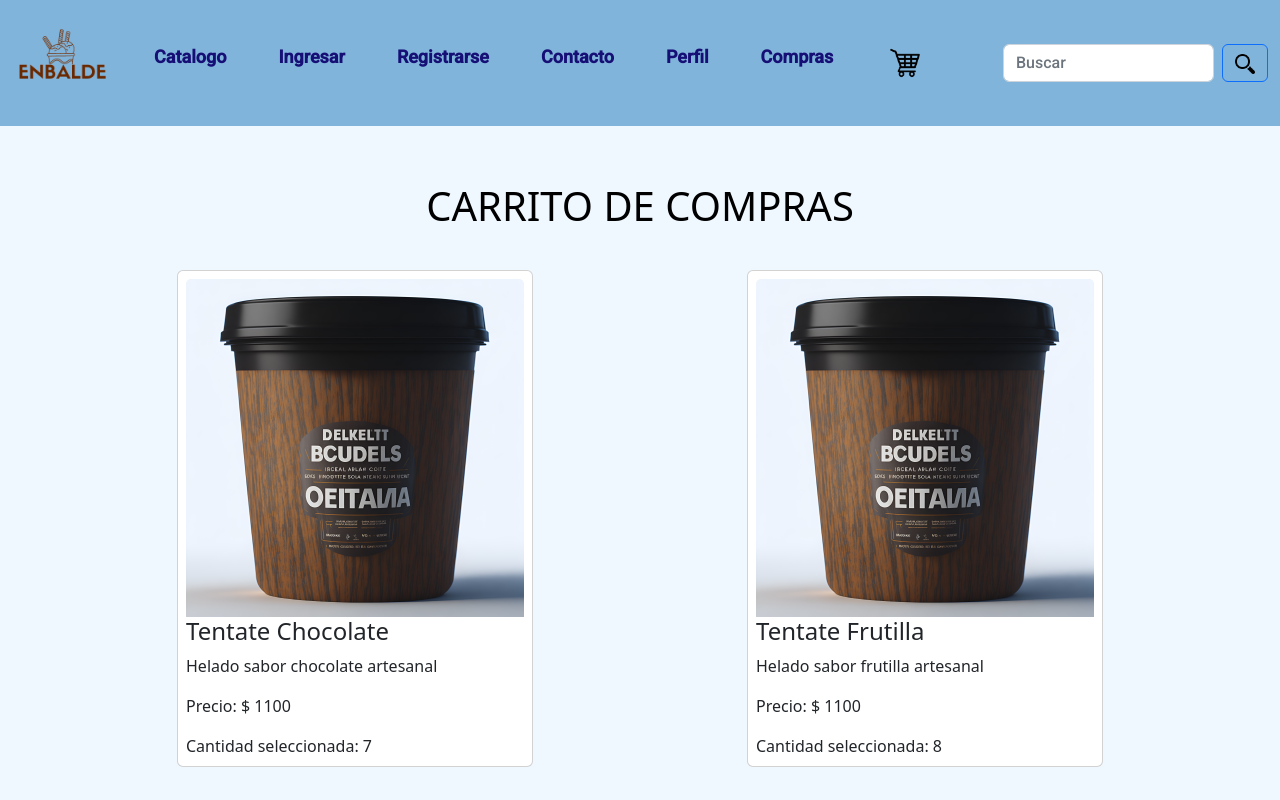
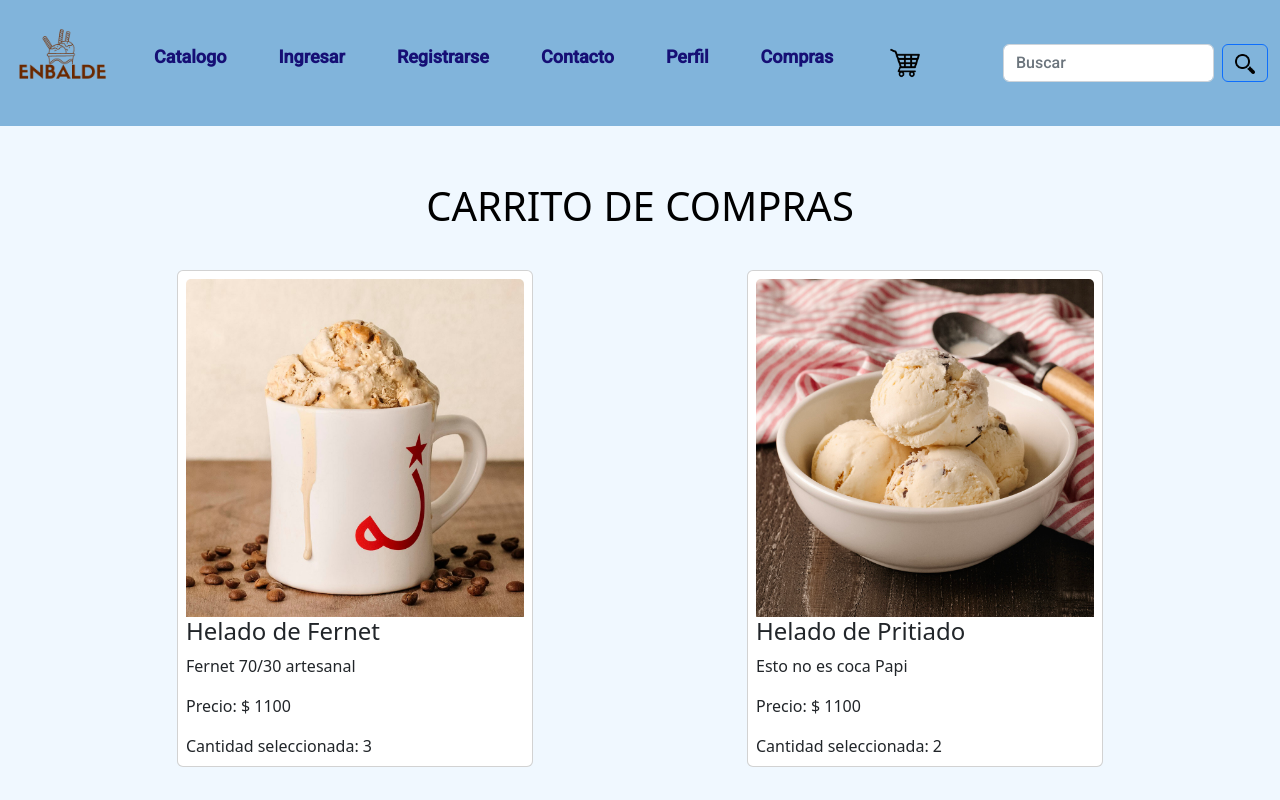
Before and after one commit to NataliaAlvarezIspc/proyecto-ispc-ecommerce, an Angular app in the folder front-end/enbalde/: page /carrito in a window 1280 px wide. Shown: the top 800 px of the page. Built offline with nearby package versions, Linux system fonts and the light colour scheme.

Commit message:
[UPDATE] Diseño de cards - Bug de checkboxs solucionado

```diff
--- a/front-end/enbalde/src/app/pages/carrito/carrito.component.css
+++ b/front-end/enbalde/src/app/pages/carrito/carrito.component.css
@@ -1,5 +1,4 @@
 #opcionDiv{
     display: flex;
     flex-direction: column;
-
 }
--- a/front-end/enbalde/src/app/pages/carrito/carrito.component.html
+++ b/front-end/enbalde/src/app/pages/carrito/carrito.component.html
@@ -46,17 +46,20 @@
       <h2 [ngStyle]="{color: 'green',fontWeight:'bolder'}">Agregaste a tu carrito</h2>
       <p>Has seleccionado {{ carrito.length }} producto(s)</p>
       <div id=opcionDiv>
+
         <h3>Forma de pago</h3>
         <div>
-          <input type="checkbox" name="opcionPago" value="efectivo" id="id_opcion1">
+          <input type="checkbox" name="opcionPago" value="efectivo" id="id_opcion1" (click)="uncheckOther($event)">
           <label for="id_opcion1">Efectivo</label>
         </div>
-       <div>
-        <input type="checkbox" name="opcionPago" value="mercado_pago" id="id_opcion2">
-        <label for="id_opcion2">Mercado Pago</label>
-       </div>
+        <div>
+          <input type="checkbox" name="opcionPago" value="mercado_pago" id="id_opcion2" (click)="uncheckOther($event)">
+          <label for="id_opcion2">Mercado Pago</label>
+        </div>
 
-      </div>
-      <button class="btn btn-primary btn-md" (click)="pagar()">Pagar</button>
+        <div>
+          <button class="btn btn-primary btn-md" (click)="pagar()">Pagar</button>
+        </div>
+
   </div>
 </div>
--- a/front-end/enbalde/src/app/pages/carrito/carrito.component.ts
+++ b/front-end/enbalde/src/app/pages/carrito/carrito.component.ts
@@ -20,6 +20,15 @@ export class CarritoComponent  {
   @Input() carrito: Seleccion[] = [];
   @Input() envios: Envio[] = [];
 
+  uncheckOther(event: Event) {
+    const checkbox = event.target as HTMLInputElement;
+    const checkboxes = Array.from(document.getElementsByName('opcionPago')) as HTMLInputElement[];
+    checkboxes.forEach(cb => {
+      if (cb !== checkbox) {
+        cb.checked = false;
+      }
+    });
+  }
   constructor(public carritoProductoService : CarritoService, public enviosService : EnviosService) {
   }
 
@@ -29,6 +38,8 @@ export class CarritoComponent  {
         this.envios = envios;
         this.envioElegido = envios[0];
       });
+
+
 
     this.carritoProductoService.obtenerProductosCarrito()
       .subscribe((selecciones: Seleccion[]) => {
--- a/front-end/enbalde/src/assets/carrito.json
+++ b/front-end/enbalde/src/assets/carrito.json
@@ -2,22 +2,22 @@
   {
     "producto": {
       "id": 1,
-      "titulo": "Tentate Chocolate",
-      "descripcion": "Helado sabor chocolate artesanal",
+      "titulo": "Helado de Fernet",
+      "descripcion": "Fernet 70/30 artesanal",
       "precio": 1100,
-      "cantidadDisponible": 7,
-      "imagen": [ "/assets/img/chocolate.jpg" ]
+      "cantidadDisponible": 3,
+      "imagen": [ "/assets/img/Fernet.jpg" ]
     },
     "cantidad": 1
   },
   {
     "producto": {
       "id": 2,
-      "titulo": "Tentate Frutilla",
-      "descripcion": "Helado sabor frutilla artesanal",
+      "titulo": "Helado de Pritiado",
+      "descripcion": "Esto no es coca Papi",
       "precio": 1100,
-      "cantidadDisponible": 8,
-      "imagen": [ "/assets/img/chocolate.jpg" ]
+      "cantidadDisponible": 2,
+      "imagen": [ "/assets/img/Pritiado.jpg" ]
     },
     "cantidad": 1
   }
```
